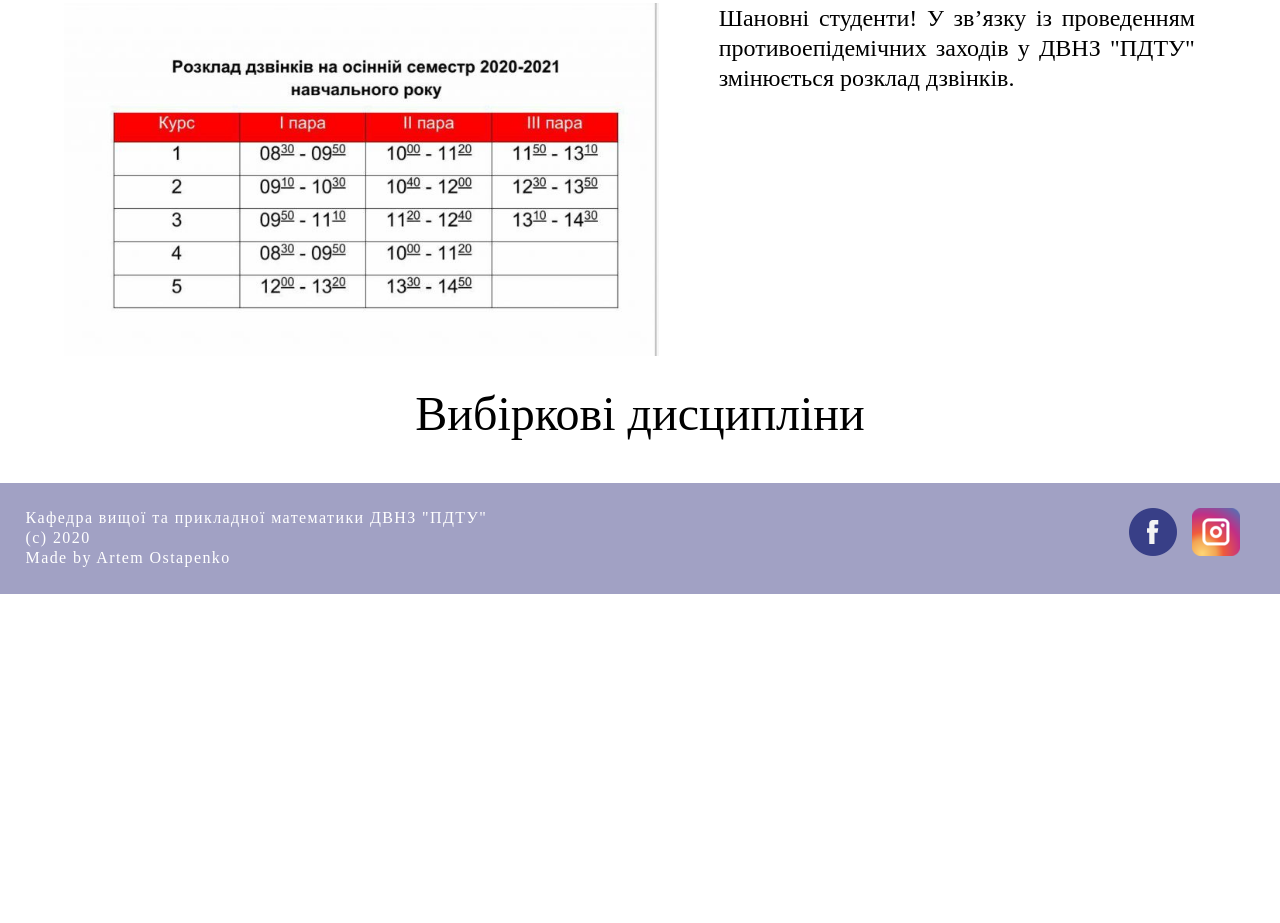
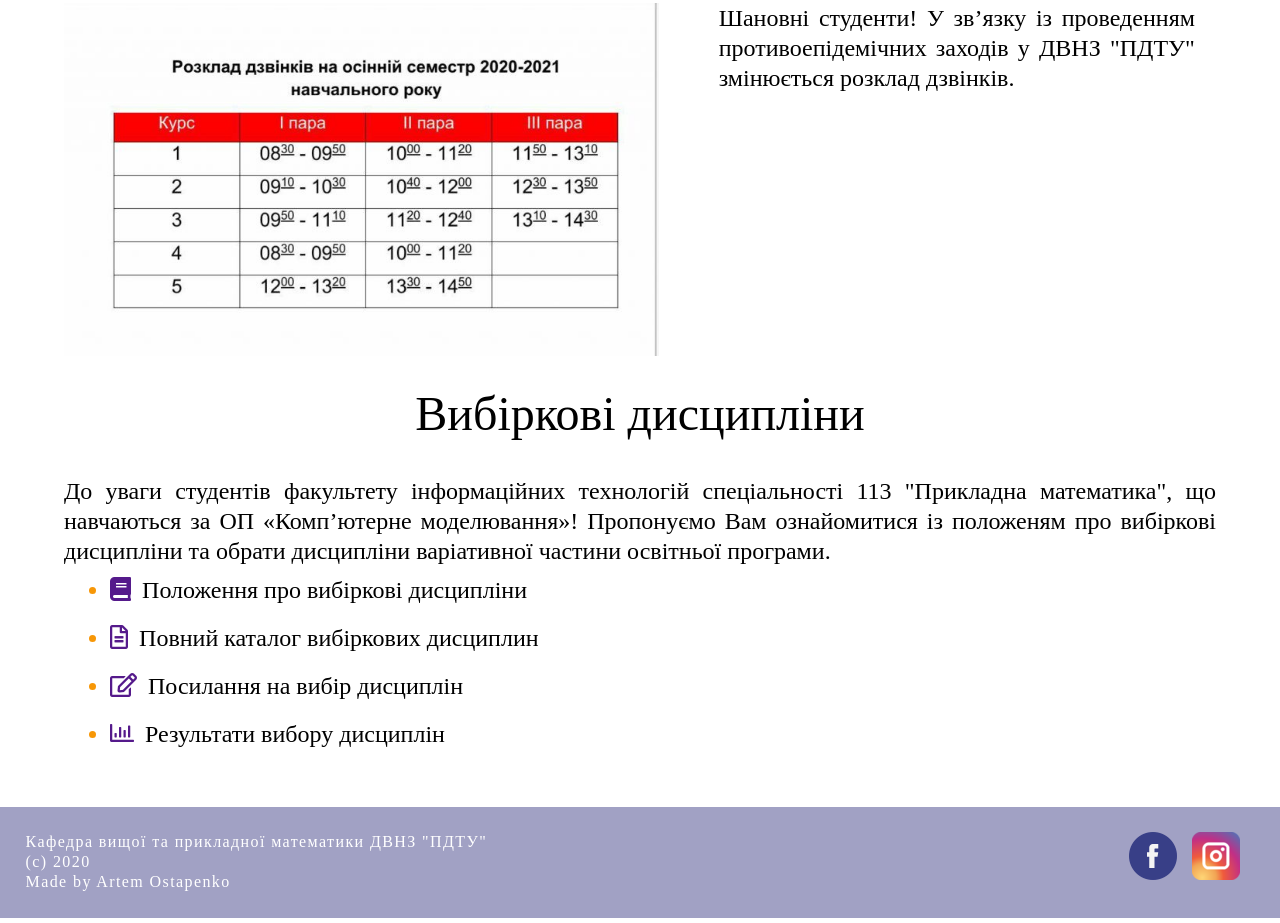
Before and after one commit to KingArthur-IT/AppliedMath-Cite, a plain HTML site: page students.html in a window 1280 px wide. Shown: the part 961-1884 px from the top of the page. Before the commit the page ends 1560 px from the top, so only its background shows below. Drawn offline with nearby package versions, Linux system fonts and the light colour scheme.

Commit message:
Добавлен блок с вариативными дисциплинами

```diff
--- a/css/style.css
+++ b/css/style.css
@@ -756,3 +756,23 @@ footer
         width: 100%;
     }
 }/*Mobile*/
+
+.link-list
+{
+    line-height: 2;
+}
+
+.link-list:hover
+{
+    color: rgb(209, 6, 250);
+}
+
+.icon
+{
+    margin-right: 5px;
+}
+
+.explicit_link
+{
+    text-decoration: none;
+}
--- a/students.html
+++ b/students.html
@@ -4,6 +4,7 @@
     <meta charset="UTF-8" />
     <meta name="viewport" content="width=device-width, initial-scale=1.0" />
     <title>Кафедра вищої та прикладної математики</title>
+    <link href="https://use.fontawesome.com/releases/v5.0.13/css/all.css" rel="stylesheet">
     <link rel="stylesheet" href="./css/style.css">
     <meta name="viewport" content="width=device-width,initial-scale=1">
     <script src="https://cdnjs.cloudflare.com/ajax/libs/lodash.js/4.3.0/lodash.js"></script>
@@ -55,6 +56,36 @@
         </div>
     </div>
     <h1>Вибіркові дисципліни</h1>
+    <div class="text-block">
+        До уваги студентів факультету інформаційних технологій спеціальності 113 "Прикладна математика", що навчаються за ОП «Комп’ютерне моделювання»!
+        Пропонуємо Вам ознайомитися із положеням про вибіркові дисципліни та обрати дисципліни варіативної частини освітньої програми.
+        <ul>
+            <li class = "link-list">
+                <a href="" class = "explicit_link">
+                    <i class="fas fa-book icon"></i>
+                    <span class = "black-text-in-li" >Положення про вибіркові дисципліни</span>
+                </a>
+            </li>
+            <li class = "link-list">
+                <a href="" class = "explicit_link">
+                    <i class="far fa-file-alt icon"></i>
+                    <span class = "black-text-in-li" >Повний каталог вибіркових дисциплин</span>
+                </a>
+            </li>
+            <li class = "link-list">
+                <a href="" class = "explicit_link">
+                    <i class="far fa-edit icon"></i>
+                    <span class = "black-text-in-li" >Посилання на вибір дисциплін</span>
+                </a>
+            </li>
+            <li class = "link-list">
+                <a href="" class = "explicit_link">
+                    <i class="far fa-chart-bar icon"></i>
+                    <span class = "black-text-in-li" >Результати вибору дисциплін</span>
+                </a>
+            </li>
+        </ul>
+    </div>
     <footer>
         <div class="footer-info">
             Кафедра вищої та прикладної математики ДВНЗ "ПДТУ"
```
